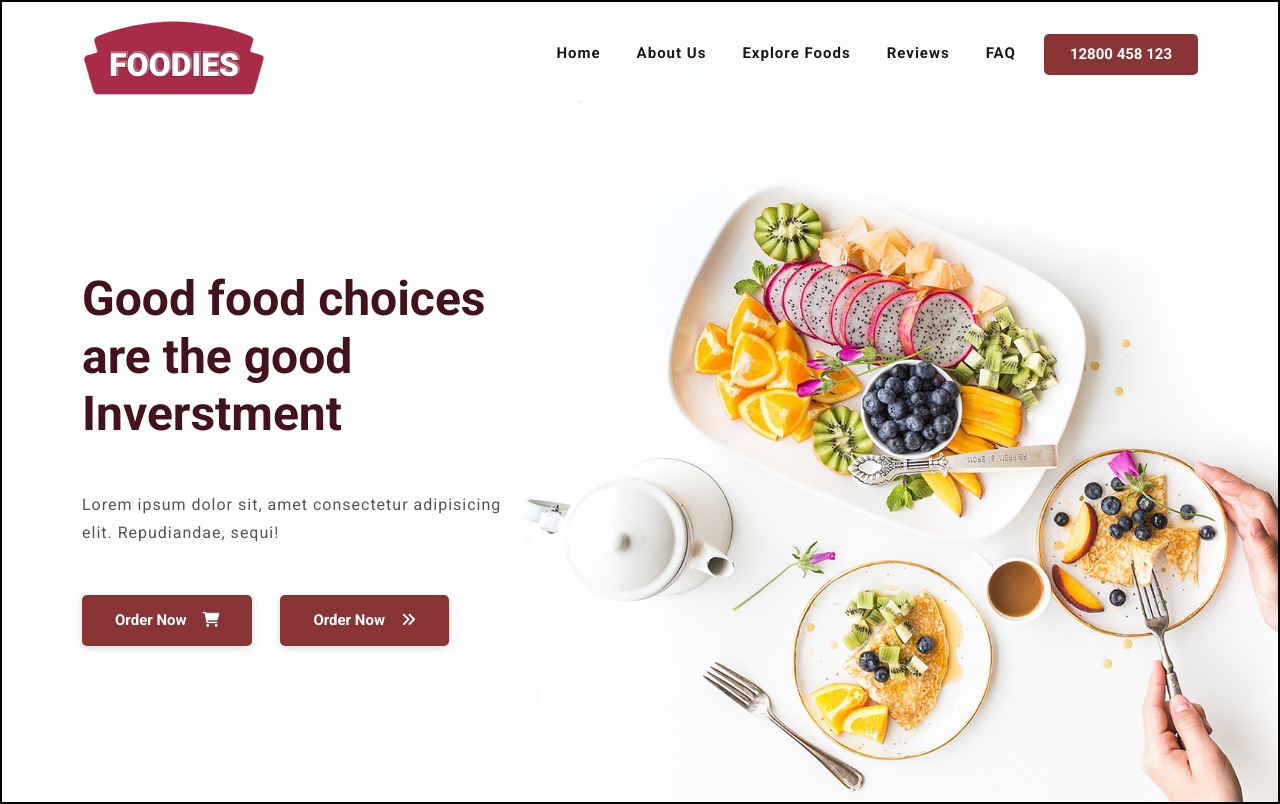
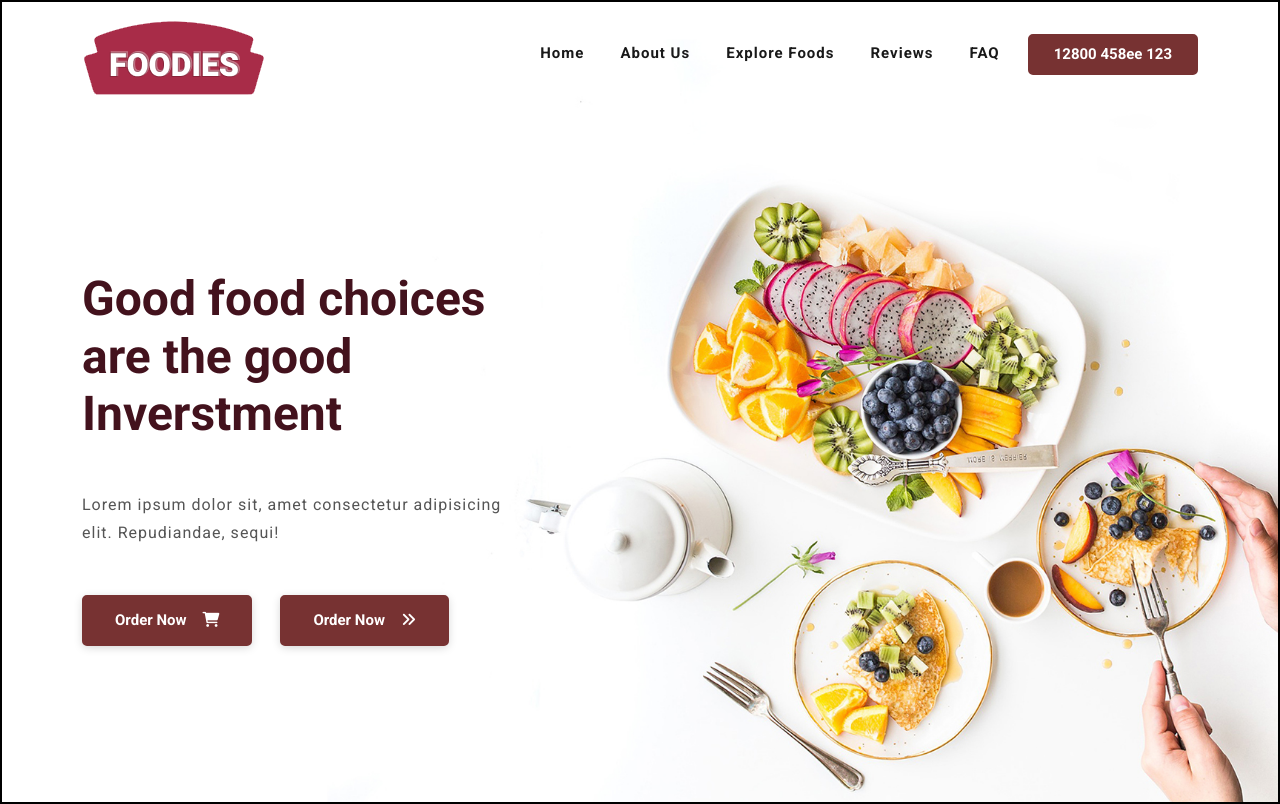
Before and after one commit to Chandra583/Foodies, a website: page index.html in a window 1280 px wide. Shown: the top 804 px of the page. Drawn offline with nearby package versions, Linux system fonts and the light colour scheme.

Commit message:
wednesday

```diff
--- a/css/style.css
+++ b/css/style.css
@@ -34,7 +34,7 @@ ol {
 
 /* Variable Define */
 :root {
-    --primary-color: #8a3535;
+    --primary-color: #773232;
     --secondry-color: #43121d;
     --third-color: #f98169;
     --white-color: #fff;
@@ -53,7 +53,7 @@ body {
     font-family: var(--primary-font);
     font-size: 100%;
     font-weight: 400;
-    /* background-color: #e8f1f3; */
+    background-color: #e8f1f3;
 }
 
 /* " /
@@ -225,11 +225,12 @@ p {
 /* change nababr styling on scroll  */
 .navigation-wrap.scroll-on{
     position: fixed;
+
     top: 0%;
     left: 0%;
     width: 100%;
     background: var(--white-color);
-    box-shadow: 0 0.125rem 1.75rem 0 rgb(0,0,0,0.4 );
+    box-shadow: 0 0.125rem 1.75rem 0 rgb(0,0,0,0.5 );
     transition: all 0.15s ease-in 0s;
 }
 
--- a/index.html
+++ b/index.html
@@ -73,7 +73,7 @@
                         <li class="nav-item">
                             <a class="nav-link active" href="#faq">FAQ</a>
                         </li>
-                        <li><button class=" main-btn ">12800 458 123</button></li>
+                        <li><button class=" main-btn ">12800 458ee 123</button></li>
                     </ul>
                 </div>
             </div>
```
